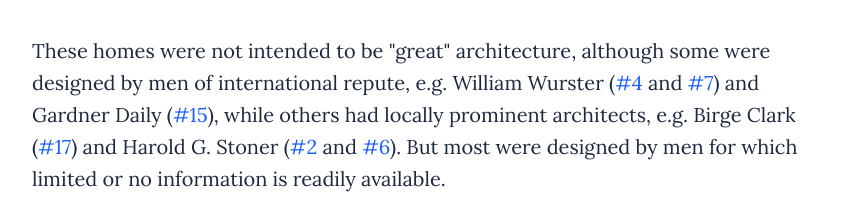
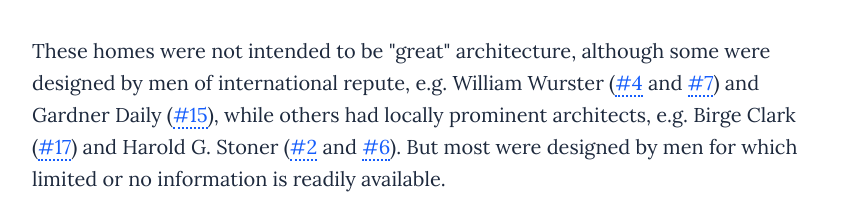
Before and after one commit to tdkent/ModelHomes-Frontend, a React (Vite) app: page / in a window 1280 px wide. Shown: the part 1780-1991 px from the top of the page, without its empty margins (208-1071 px from the left). Built offline with nearby package versions, Linux system fonts and the light colour scheme; no server answers.

Commit message:
add border to links

```diff
--- a/src/index.css
+++ b/src/index.css
@@ -117,7 +117,7 @@
   }
 
   section a {
-    @apply text-blue-600;
+    @apply text-blue-600 border-b-2 border-blue-600 border-dotted hover:border-none;
   }
 
   a.active {
```
